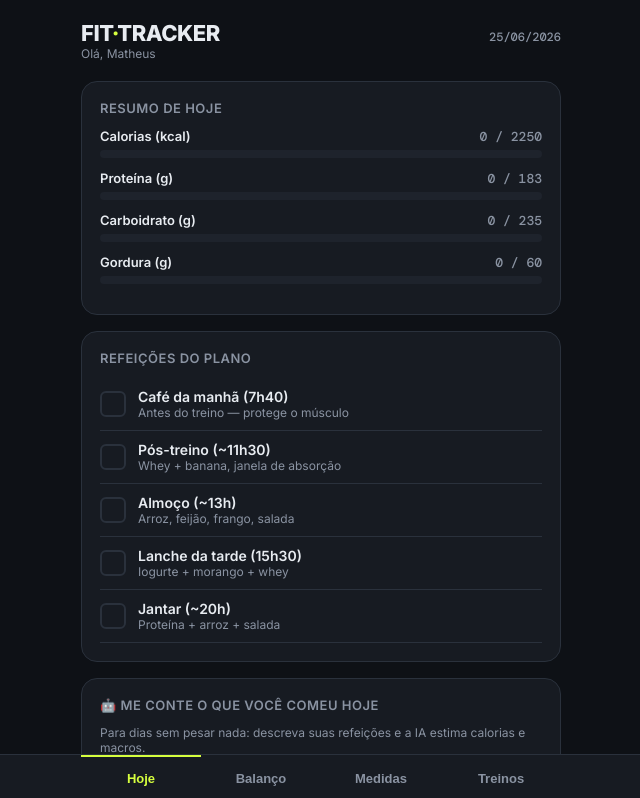
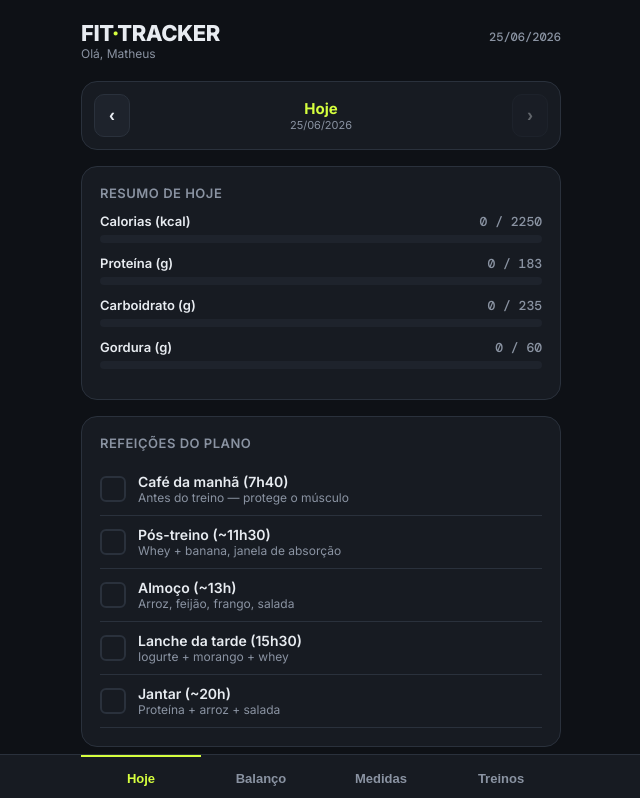
Before and after one commit to matheus-freedom/fit-tracker, a React (Vite) app: page / in a window 1280 px wide. Shown: the top 798 px of the page, without its empty margins (319-959 px from the left). Built offline with nearby package versions, Linux system fonts and the light colour scheme; a web font is replaced by a local one.

Commit message:
Update FitTracker.jsx

```diff
--- a/src/FitTracker.jsx
+++ b/src/FitTracker.jsx
@@ -94,8 +94,38 @@ function gorduraPor7Dobras(soma, idade) {
 
 // ============================ [STORE] =======================================
 const STORAGE_KEY = "fittracker_v2";
-const hoje = () => new Date().toISOString().slice(0, 10);
+
+/*
+ * DATA NO FUSO DE BRASÍLIA (UTC-3)
+ * --------------------------------
+ * Antes usávamos new Date().toISOString(), que converte para UTC. Como UTC
+ * está 3h à frente de Brasília, o dia "virava" às 21h em vez da meia-noite.
+ * Estas funções resolvem isso pegando a data já no fuso de São Paulo.
+ *
+ * dataBrasilia(d) recebe um objeto Date e devolve a string "AAAA-MM-DD"
+ * correspondente ao dia daquele instante no horário de Brasília.
+ */
+function dataBrasilia(dateObj) {
+  // en-CA produz o formato AAAA-MM-DD; o timeZone faz o ajuste do fuso
+  return new Intl.DateTimeFormat("en-CA", {
+    timeZone: "America/Sao_Paulo",
+    year: "numeric", month: "2-digit", day: "2-digit",
+  }).format(dateObj);
+}
+const hoje = () => dataBrasilia(new Date());
 const fmtData = (d) => d.split("-").reverse().join("/");
+
+// Soma/subtrai dias a uma data "AAAA-MM-DD" sem cair em armadilha de fuso.
+// Trabalha com a data ao meio-dia para nunca cruzar a virada do dia por engano.
+function somarDias(dataStr, n) {
+  const [a, m, d] = dataStr.split("-").map(Number);
+  const dt = new Date(a, m - 1, d, 12, 0, 0); // meio-dia local, seguro
+  dt.setDate(dt.getDate() + n);
+  const ano = dt.getFullYear();
+  const mes = String(dt.getMonth() + 1).padStart(2, "0");
+  const dia = String(dt.getDate()).padStart(2, "0");
+  return ano + "-" + mes + "-" + dia;
+}
 
 function carregarDados() {
   try { const r = localStorage.getItem(STORAGE_KEY); if (r) return JSON.parse(r); }
@@ -201,8 +231,10 @@ function MiniGrafico({ pontos, cor, label, valorAtual }) {
 
 // ============================ [UI-HOJE] =====================================
 function AbaHoje({ dados, setDados }) {
-  const d = hoje();
+  // Data selecionada — começa em hoje, mas o usuário pode navegar para dias anteriores
+  const [d, setD] = useState(hoje());
   const diaAtual = dados.diario[d] || { itens: [], refeicoesFeitas: {} };
+  const ehHoje = d === hoje();
 
   // Base completa = base fixa + alimentos custom do usuário
   const baseCompleta = useMemo(
@@ -279,9 +311,48 @@ function AbaHoje({ dados, setDados }) {
 
   return (
     <div>
+      {/* SELETOR DE DATA — setas para dia anterior/próximo + calendário */}
+      <div style={{ ...card, padding: 12, display: "flex", alignItems: "center", gap: 8 }}>
+        <button
+          onClick={() => setD(somarDias(d, -1))}
+          style={{ ...btnSec, padding: "10px 14px", fontSize: 18 }}
+          aria-label="Dia anterior"
+        >‹</button>
+
+        <div style={{ flex: 1, textAlign: "center", position: "relative" }}>
+          <div style={{ fontSize: 15, fontWeight: 700, color: ehHoje ? ACCENT : TEXT }}>
+            {ehHoje ? "Hoje" : fmtData(d)}
+          </div>
+          <div style={{ fontSize: 11, color: MUTED }}>{ehHoje ? fmtData(d) : "dia anterior"}</div>
+          {/* input de data invisível por cima, abre o calendário nativo ao tocar */}
+          <input
+            type="date"
+            value={d}
+            max={hoje()}
+            onChange={(e) => { if (e.target.value) setD(e.target.value); }}
+            style={{ position: "absolute", inset: 0, opacity: 0, width: "100%", height: "100%", cursor: "pointer", border: "none" }}
+            aria-label="Escolher data no calendário"
+          />
+        </div>
+
+        <button
+          onClick={() => { if (!ehHoje) setD(somarDias(d, 1)); }}
+          disabled={ehHoje}
+          style={{ ...btnSec, padding: "10px 14px", fontSize: 18, opacity: ehHoje ? 0.35 : 1, cursor: ehHoje ? "default" : "pointer" }}
+          aria-label="Próximo dia"
+        >›</button>
+      </div>
+
+      {/* Botão para voltar rápido ao hoje, só aparece quando está num dia passado */}
+      {!ehHoje && (
+        <button onClick={() => setD(hoje())} style={{ ...btnGhost, width: "100%", marginTop: -8, marginBottom: 16, color: ACCENT, borderColor: ACCENT }}>
+          ↩ Voltar para hoje
+        </button>
+      )}
+
       {/* RESUMO */}
       <div style={card}>
-        <div style={cardTitle}>RESUMO DE HOJE</div>
+        <div style={cardTitle}>{ehHoje ? "RESUMO DE HOJE" : "RESUMO DO DIA"}</div>
         <Barra atual={totais.kcal} meta={META_MACROS.calorias} label="Calorias (kcal)" cor={ACCENT} />
         <Barra atual={totais.p} meta={META_MACROS.proteina} label="Proteína (g)" cor={BLUE} />
         <Barra atual={totais.c} meta={META_MACROS.carbo} label="Carboidrato (g)" cor={ORANGE} />
@@ -842,9 +913,9 @@ function AbaDashboard({ dados }) {
 
   function diasAtras(n) {
     const arr = [];
+    const h = hoje(); // já no fuso de Brasília
     for (let i = 0; i < n; i++) {
-      const dt = new Date(); dt.setDate(dt.getDate() - i);
-      arr.push(dt.toISOString().slice(0, 10));
+      arr.push(somarDias(h, -i));
     }
     return arr;
   }
```
